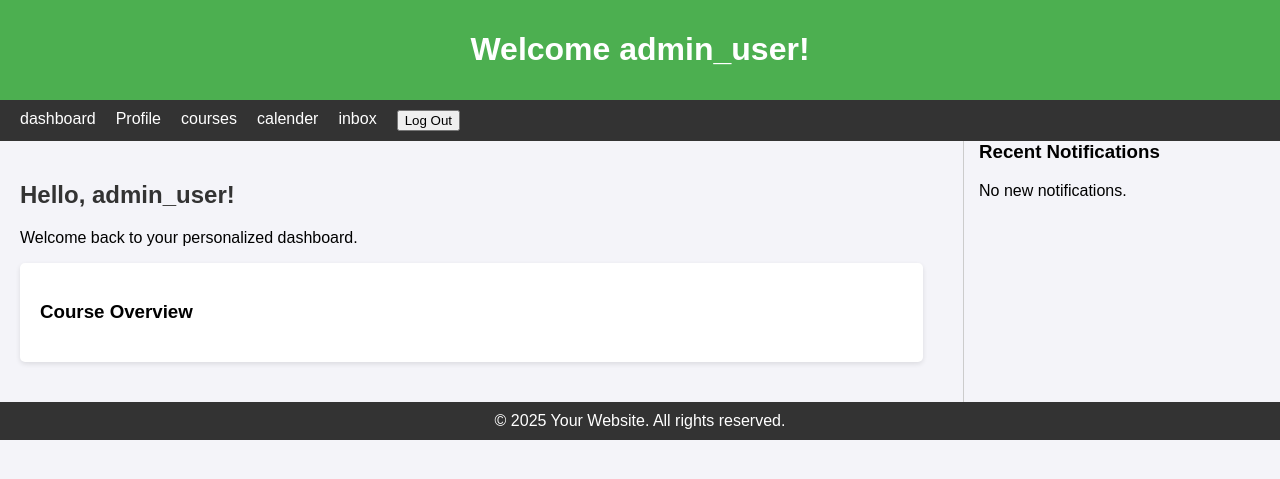
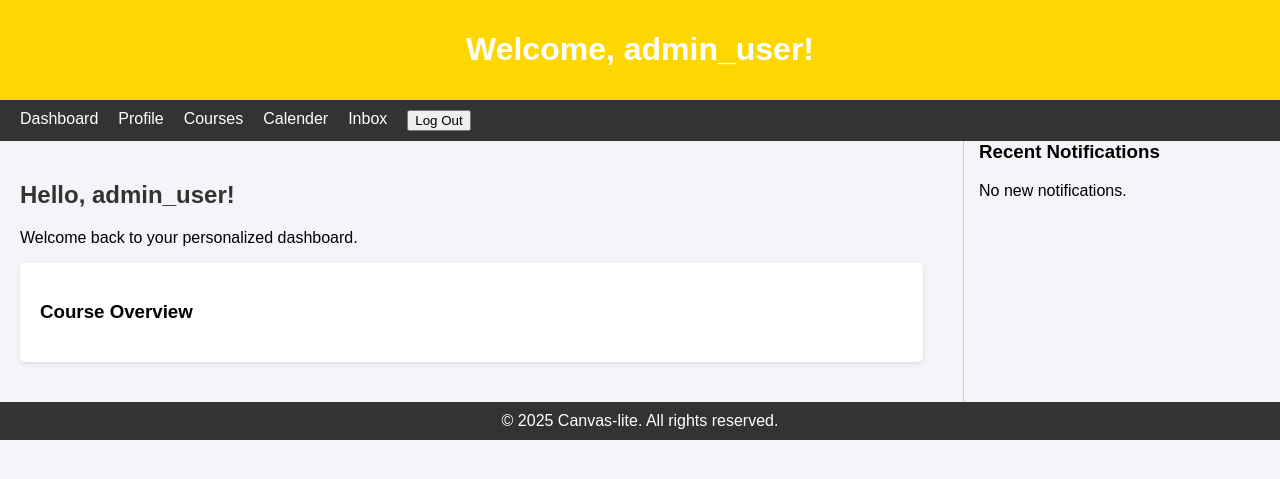
Before and after one commit to keshavim/Canvas-Lite, a Django app: page / in a window 1280 px wide. Shown: the top 479 px of the page. Run offline with Django 5.2, Linux system fonts and the light colour scheme; a user stored in the database is signed in.

Commit message:
Updated dashboard.html layout, changed color to gold, added color change when hovering over links

```diff
--- a/canvas_lite/templates/admin_pages/dashboard.html
+++ b/canvas_lite/templates/admin_pages/dashboard.html
@@ -8,7 +8,6 @@
 
 {% block includes %}
     <link rel="stylesheet" href="{% static 'css/base_theme.css' %}">
-
 {% endblock %}
 
 {% block content %}
--- a/canvas_lite/templates/dashboard.html
+++ b/canvas_lite/templates/dashboard.html
@@ -34,16 +34,16 @@
     {% if user.is_authenticated %}
         <!-- Header Section -->
         <header>
-            <h1>Welcome {{ user.username }}!</h1>
+            <h1>Welcome, {{ user.username }}!</h1>
         </header>
         <!-- Navigation Bar -->
         <nav>
             <ul>
-                <li><a href="/">dashboard</a></li>
+                <li><a href="/">Dashboard</a></li>
                 <li><a href="/profile/">Profile</a></li>
-                <li><a href="/courses/">courses</a></li>
-                <li><a href="/calender/">calender</a></li>
-                <li><a href="/inbox/">inbox</a></li>
+                <li><a href="/courses/">Courses</a></li>
+                <li><a href="/calender/">Calender</a></li>
+                <li><a href="/inbox/">Inbox</a></li>
                 <li>
                     <form action="{% url 'logout' %}" method="post">
                         {% csrf_token %}
@@ -98,7 +98,7 @@
 
     <!-- Footer Section -->
     <footer>
-        &copy; 2025 Your Website. All rights reserved.
+        &copy; 2025 Canvas-lite. All rights reserved.
     </footer>
 
 {% endblock %}
--- a/canvas_lite/templates/static/css/base_theme.css
+++ b/canvas_lite/templates/static/css/base_theme.css
@@ -7,7 +7,7 @@ body {
 }
 
 header {
-    background-color: #4CAF50;
+    background-color: #FFD700;
     color: white;
     padding: 10px 20px;
     text-align: center;
@@ -33,6 +33,10 @@ nav ul li {
 nav ul li a {
     color: white;
     text-decoration: none;
+}
+
+a:hover {
+    color: mediumpurple;
 }
 
 /* Container Styles */
```
